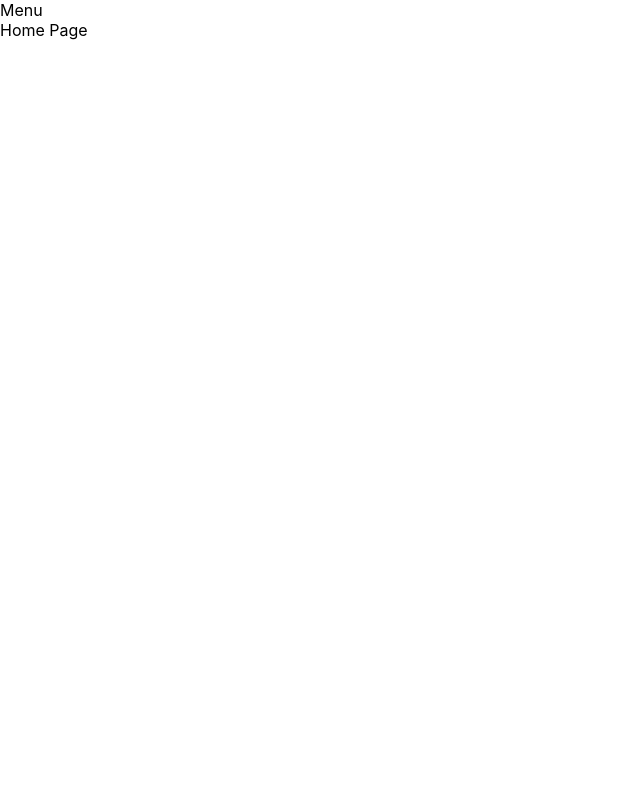
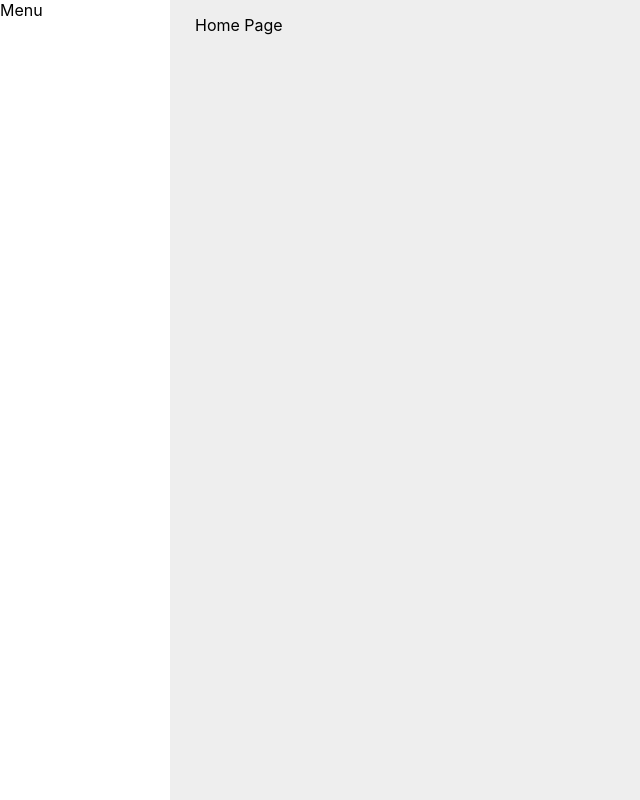
Before and after one commit to takshch/longshot, a React (Create React App) app: page / in a window 1280 px wide. Shown: the whole page, without its empty margins (0-640 px from the left). Built offline with nearby package versions, Linux system fonts and the light colour scheme.

Commit message:
Adds sass and basic css for layout

```diff
--- a/package.json
+++ b/package.json
@@ -13,6 +13,7 @@
     "react": "^18.2.0",
     "react-dom": "^18.2.0",
     "react-scripts": "5.0.1",
+    "sass": "^1.56.1",
     "typescript": "^4.9.3",
     "web-vitals": "^2.1.4"
   },
--- a/src/App.tsx
+++ b/src/App.tsx
@@ -2,9 +2,9 @@ import IndexPage from './pages/IndexPage';
 
 function App() {
   return (
-    <div>
+    <>
       <IndexPage />
-    </div>
+    </>
   );
 }
 
--- /dev/null
+++ b/src/components/Main/Main.module.scss
@@ -0,0 +1,4 @@
+.main {
+  background: #eee;
+  padding: 15px 25px;
+}
--- a/src/components/Main/Main.tsx
+++ b/src/components/Main/Main.tsx
@@ -1,5 +1,7 @@
+import classes from './Main.module.scss'
+
 const Main = ({ children }: { children: React.ReactNode }) => (
-  <div>{children}</div>
+  <div className={classes['main']}>{children}</div>
 );
 
 export default Main;
--- /dev/null
+++ b/src/components/Menu/Menu.module.scss
@@ -0,0 +1,3 @@
+.menu {
+  background: #fff;
+}
--- a/src/components/Menu/Menu.tsx
+++ b/src/components/Menu/Menu.tsx
@@ -1,3 +1,5 @@
-const Menu = () => <div>Menu</div>;
+import classes from './Menu.module.scss'
+
+const Menu = () => <div className={classes['menu']}>Menu</div>;
 
 export default Menu;
--- /dev/null
+++ b/src/layout/HomeLayout.module.scss
@@ -0,0 +1,6 @@
+.home-layout {
+  width: 100vw;
+  height: 100vh;
+  display: grid;
+  grid-template-columns: 170px 1fr;
+}
--- a/src/layout/Home.tsx
+++ b/src/layout/HomeLayout.tsx
@@ -1,8 +1,9 @@
 import Main from '../components/Main/Main';
 import Menu from '../components/Menu/Menu';
+import classes from './HomeLayout.module.scss'
 
 const HomeLayout = ({ children }: { children: React.ReactNode }) => (
-  <div>
+  <div className={classes['home-layout']}>
     <Menu />
     <Main>{children}</Main>
   </div>
--- a/src/pages/IndexPage.tsx
+++ b/src/pages/IndexPage.tsx
@@ -1,4 +1,4 @@
-import HomeLayout from '../layout/Home';
+import HomeLayout from '../layout/HomeLayout';
 
 const IndexPage = () => <HomeLayout>Home Page</HomeLayout>;
 
```
Also changed, not shown: 1 other file (tests, documents, lock files or other folders).
